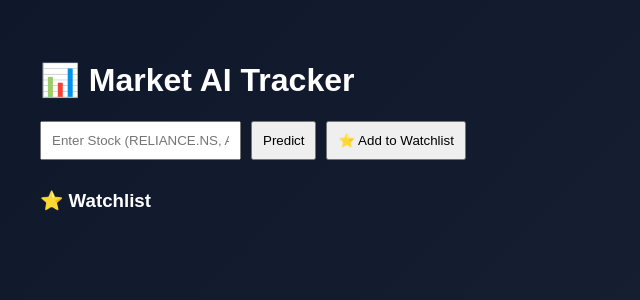
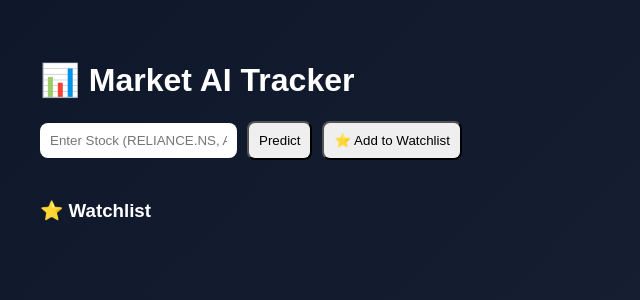
Before and after one commit to RAGULG19/market-ai-tracker, a React (Create React App) app in the folder frontend/: page / in a window 1280 px wide. Shown: the top 300 px of the page, without its empty margins (0-640 px from the left). Built offline with nearby package versions, Linux system fonts and the light colour scheme.

Commit message:
added RSI and OHLC stock data

```diff
--- a/frontend/src/App.js
+++ b/frontend/src/App.js
@@ -9,7 +9,12 @@ import {
   PointElement
 } from "chart.js";
 
-ChartJS.register(LineElement, CategoryScale, LinearScale, PointElement);
+ChartJS.register(
+  LineElement,
+  CategoryScale,
+  LinearScale,
+  PointElement
+);
 
 function App() {
   const [ticker, setTicker] = useState("");
@@ -42,7 +47,10 @@ function App() {
   };
 
   const chartData = {
-    labels: data ? data.predictions.map((_, i) => `Day ${i + 1}`) : [],
+    labels: data
+      ? data.predictions.map((_, i) => `Day ${i + 1}`)
+      : [],
+
     datasets: [
       {
         label: "Prediction",
@@ -70,47 +78,123 @@ function App() {
         value={ticker}
         placeholder="Enter Stock (RELIANCE.NS, AAPL...)"
         onChange={(e) => setTicker(e.target.value)}
-        style={{ padding: "10px", marginRight: "10px" }}
+        style={{
+          padding: "10px",
+          marginRight: "10px",
+          borderRadius: "8px",
+          border: "none"
+        }}
       />
 
       <button
         onClick={getPrediction}
-        style={{ padding: "10px", marginRight: "10px" }}
+        style={{
+          padding: "10px",
+          marginRight: "10px",
+          borderRadius: "8px",
+          cursor: "pointer"
+        }}
       >
         Predict
       </button>
 
       <button
         onClick={addToWatchlist}
-        style={{ padding: "10px" }}
+        style={{
+          padding: "10px",
+          borderRadius: "8px",
+          cursor: "pointer"
+        }}
       >
         ⭐ Add to Watchlist
       </button>
 
-      {loading && <p>⏳ Loading prediction...</p>}
+      {loading && (
+        <p style={{ marginTop: "20px" }}>
+          ⏳ Loading prediction...
+        </p>
+      )}
 
       {data && (
-        <div style={{ marginTop: "20px" }}>
+        <div style={{ marginTop: "30px" }}>
+
           <h2>
-            Trend: {data.trend === "UP" ? "🟢 UP" : "🔴 DOWN"}
+            📈 Trend:
+            {" "}
+            {data.trend === "UP"
+              ? "🟢 UP"
+              : "🔴 DOWN"}
           </h2>
 
-          <p>🧠 Reason: {data.reason}</p>
+          <h2>
+            💰 Current Price:
+            {" "}
+            ${data.current_price?.toFixed(2)}
+          </h2>
 
-          <div style={{ width: "600px", marginTop: "20px" }}>
+          <h2>
+            🎯 Signal:
+            {" "}
+            {data.signal === "BUY"
+              ? "🟢 BUY"
+              : "🔴 SELL"}
+          </h2>
+
+          <h3>
+            🔥 Confidence:
+            {" "}
+            {data.confidence}%
+          </h3>
+
+          <h3>
+            📊 RSI:
+            {" "}
+            {data.rsi}
+          </h3>
+
+          <h3>
+            🚦 RSI Status:
+            {" "}
+            {data.rsi_signal}
+          </h3>
+
+          <p>
+            🧠 Reason:
+            {" "}
+            {data.reason}
+          </p>
+
+          <p>
+            ⚠️ Alert:
+            {" "}
+            {data.alert}
+          </p>
+
+          <div
+            style={{
+              width: "700px",
+              marginTop: "20px",
+              background: "white",
+              padding: "20px",
+              borderRadius: "12px"
+            }}
+          >
             <Line data={chartData} />
           </div>
         </div>
       )}
 
-      <div style={{ marginTop: "30px" }}>
+      <div style={{ marginTop: "40px" }}>
         <h3>⭐ Watchlist</h3>
 
         <ul>
           {watchlist.map((item, index) => (
             <li
               key={index}
-              style={{ cursor: "pointer" }}
+              style={{
+                cursor: "pointer",
+                marginTop: "10px"
+              }}
               onClick={() => {
                 setTicker(item);
 
```
Also changed, not shown: package.json (added, +7 -0 lines), 2 other files (tests, documents, lock files or other folders).
